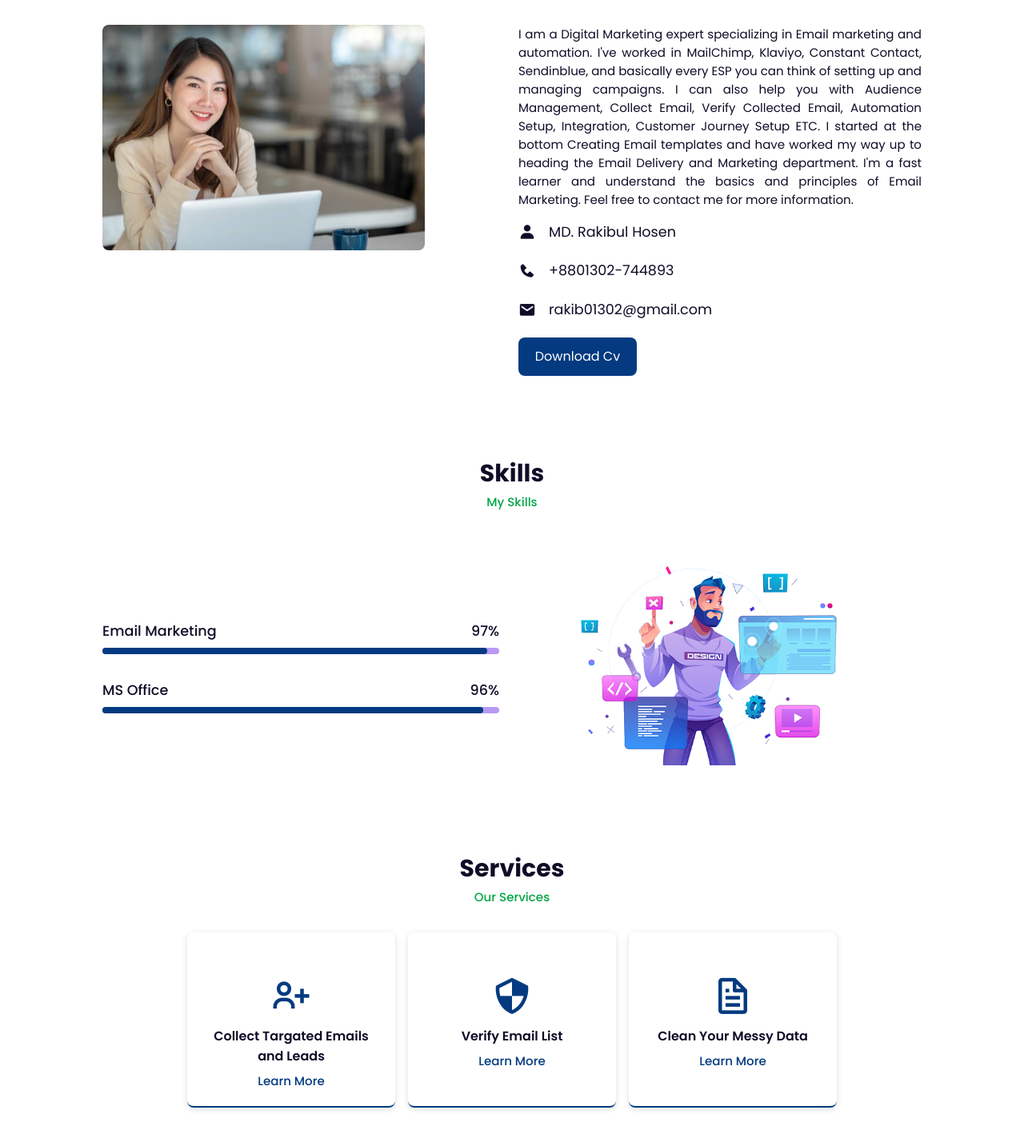
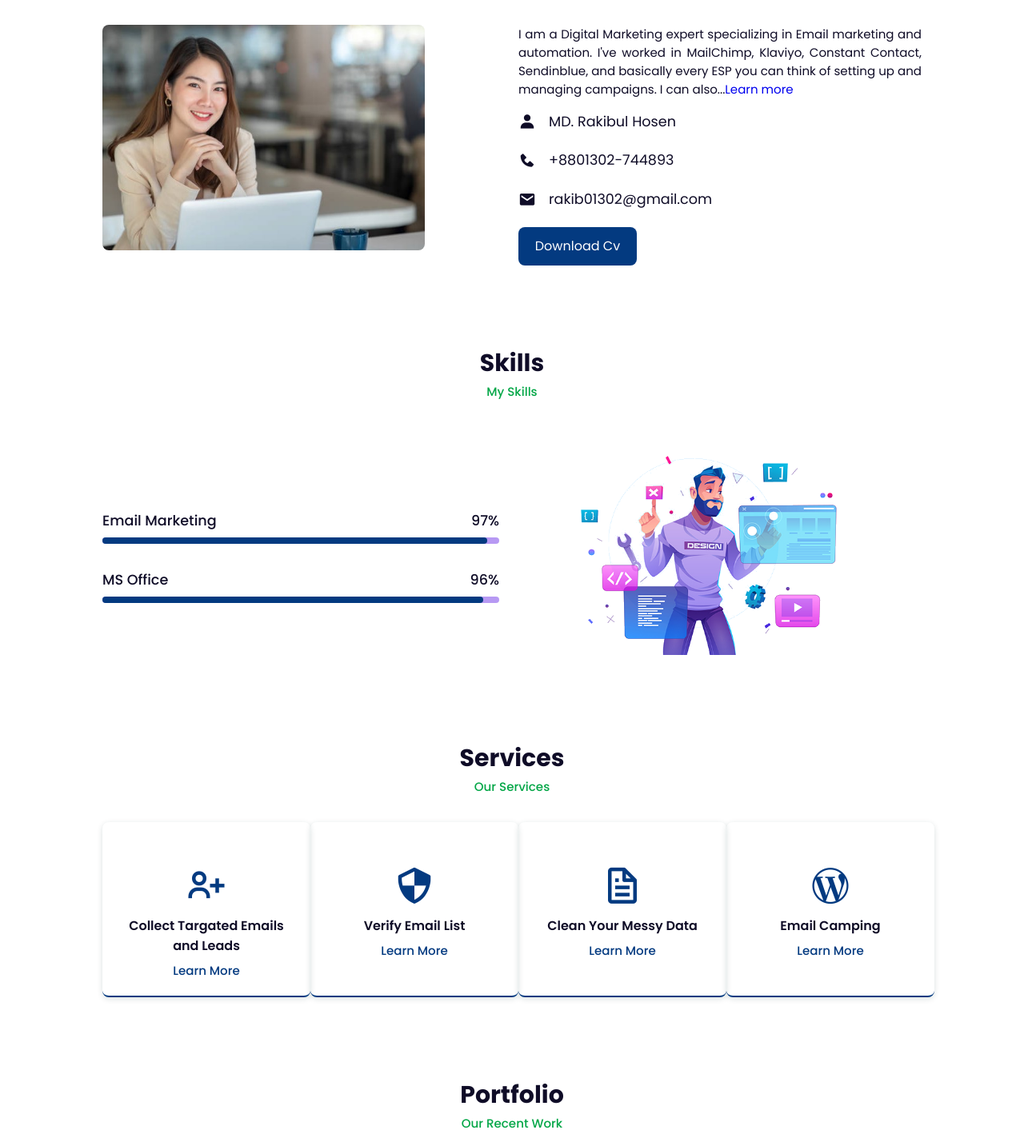
Before and after one commit to Md-Rakibul-Hosen/portfolio-md-rakib, a plain HTML site: page index.html in a window 1280 px wide. Shown: the part 921-2339 px from the top of the page at 80% size. Drawn offline with nearby package versions, Linux system fonts and the light colour scheme; files whose address does not match are found by name.

Commit message:
Update index.html

```diff
--- a/index.html
+++ b/index.html
@@ -61,7 +61,7 @@
                 <img src="./image/121.jpg" alt="">
             </div>
             <div class="about-text">
-                <p>I am a Digital Marketing expert specializing in Email marketing and automation. I've worked in MailChimp, Klaviyo, Constant Contact, Sendinblue, and basically every ESP you can think of setting up and managing campaigns. I can also help you with Audience Management, Collect Email, Verify Collected Email, Automation Setup, Integration, Customer Journey Setup ETC. I started at the bottom Creating Email templates and have worked my way up to heading the Email Delivery and Marketing department. I'm a fast learner and understand the basics and principles of Email Marketing. Feel free to contact me for more information.</p>
+                <p>I am a Digital Marketing expert specializing in Email marketing and automation. I've worked in MailChimp, Klaviyo, Constant Contact, Sendinblue, and basically every ESP you can think of setting up and managing campaigns. I can also...<a href="./page/about.html">Learn more</a></p>
                 <div class="information">
                     <!-- Box 1 -->
                     <div class="info-box">
@@ -138,26 +138,26 @@
             <div class="services-box">
                 <i class='bx bx-user-plus' ></i>
                 <h3>Collect Targated Emails and Leads</h3>
-                <a href="#">Learn More</a>
+                <a href="./page/collect.html">Learn More</a>
             </div>
             <!-- Box 2 -->
             <div class="services-box">
                 <i class='bx bx-shield-quarter'></i>
                 <h3>Verify Email List</h3>
-                <a href="#">Learn More</a>
+                <a href="./page/verify.html">Learn More</a>
             </div>
             <!-- Box 3 -->
             <div class="services-box">
                 <i class='bx bx-file' ></i>
                 <h3>Clean Your Messy Data</h3>
-                <a href="#">Learn More</a>
+                <a href="./page/clean.html">Learn More</a>
             </div>
 
-            <!-- <div class="services-box">
+            <div class="services-box">
                 <i class='bx bxl-wordpress' ></i>
-                <h3>Wordpress Developer</h3>
-                <a href="#">Learn More</a>
-            </div> -->
+                <h3>Email Camping</h3>
+                <a href="./page/campign.html">Learn More</a>
+            </div>
         </div>
     </section>
     <!-- Portfolio -->
```
